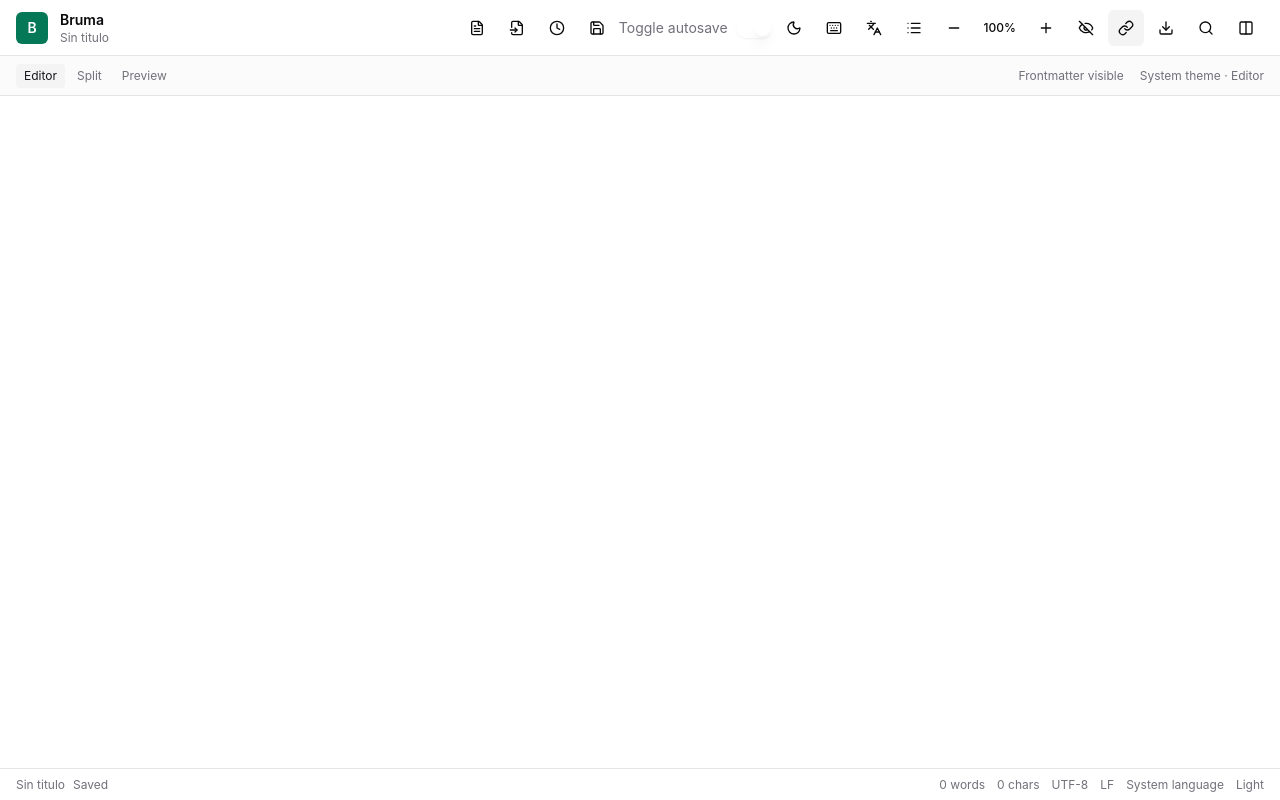
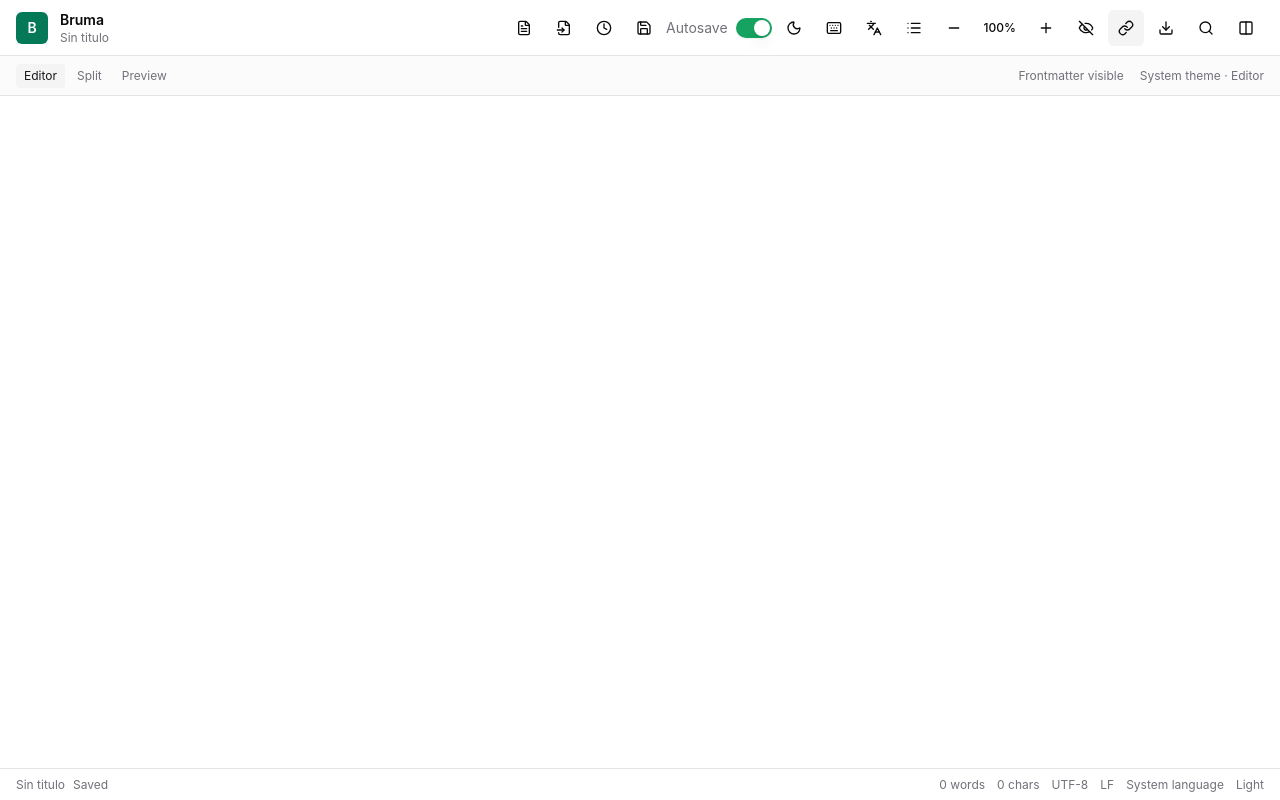
Before and after one commit to Mindbreaker81/bruma, a React (Vite) app: page / in a window 1280 px wide. Built offline with nearby package versions, Linux system fonts and the light colour scheme; what markdown-it-task-lists would draw is missing.

Commit message:
fix(ui): etiqueta de autoguardado, accesibilidad del switch y contraste en tema claro
Made-with: Cursor

```diff
--- a/src/App.tsx
+++ b/src/App.tsx
@@ -1129,10 +1129,14 @@ export default function App() {
               onClick={() => void handleSave()}
             />
             <div className="flex items-center gap-2">
-              <span className="text-sm text-muted-foreground">
+              <label
+                htmlFor="toolbar-autosave"
+                className="text-sm text-muted-foreground cursor-pointer"
+              >
                 {t('autosave.toggle')}
-              </span>
+              </label>
               <Switch
+                id="toolbar-autosave"
                 checked={autosaveEnabled}
                 onCheckedChange={setAutosaveEnabled}
               />
--- a/src/components/ui/switch.tsx
+++ b/src/components/ui/switch.tsx
@@ -9,7 +9,7 @@ const Switch = React.forwardRef<
 >(({ className, ...props }, ref) => (
   <SwitchPrimitives.Root
     className={cn(
-      'peer inline-flex h-5 w-9 shrink-0 cursor-pointer items-center rounded-full border-2 border-transparent shadow-sm transition-colors focus-visible:outline-none focus-visible:ring-2 focus-visible:ring-ring focus-visible:ring-offset-2 disabled:cursor-not-allowed disabled:opacity-50',
+      'peer inline-flex h-5 w-9 shrink-0 cursor-pointer items-center rounded-full border-2 border-transparent shadow-sm transition-colors focus-visible:outline-none focus-visible:ring-2 focus-visible:ring-ring focus-visible:ring-offset-2 focus-visible:ring-offset-background disabled:cursor-not-allowed disabled:opacity-50 data-[state=checked]:bg-primary data-[state=unchecked]:bg-input',
       className
     )}
     {...props}
--- a/src/i18n/locales/en.json
+++ b/src/i18n/locales/en.json
@@ -116,7 +116,7 @@
     "toggle": "Toggle focus mode"
   },
   "autosave": {
-    "toggle": "Toggle autosave",
+    "toggle": "Autosave",
     "savingNow": "Saving...",
     "lastSavedAt": "Saved at {{time}}"
   },
--- a/src/i18n/locales/es.json
+++ b/src/i18n/locales/es.json
@@ -116,7 +116,7 @@
     "toggle": "Activar o desactivar modo enfoque"
   },
   "autosave": {
-    "toggle": "Activar o desactivar autoguardado",
+    "toggle": "Autoguardado",
     "savingNow": "Guardando...",
     "lastSavedAt": "Guardado a las {{time}}"
   },
```
Also changed, not shown: 1 other file (tests, documents, lock files or other folders).
